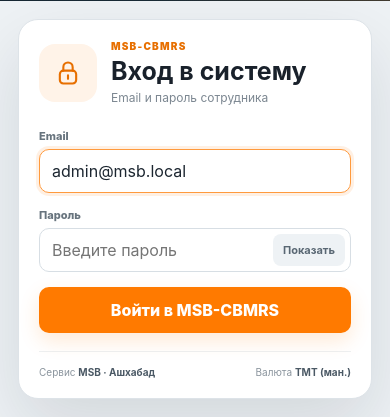
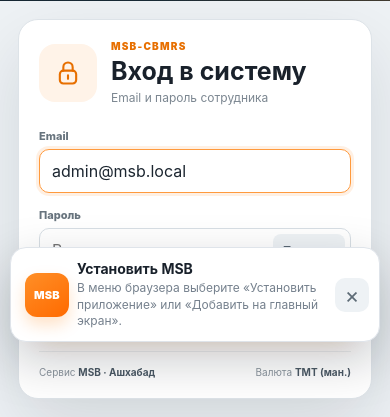
Before and after one commit to nesterov1510/system, a FastAPI app: page /login in a window 390 px wide. Shown: the part 492-909 px from the top of the page. Run offline with FastAPI, Linux system fonts and the light colour scheme.

Commit message:
Enable PWA install prompt for the Jinja UI.
Fix the broken manifest (standalone + PNG 192/512 icons), register a root
service worker, and show an install banner on login and app pages.

Co-authored-by: arena-agent <297053741+arena-agent@users.noreply.github.com>

```diff
--- a/apps/api/app/main.py
+++ b/apps/api/app/main.py
@@ -156,7 +156,7 @@ async def ip_access_control(request, call_next):
 # статики, служебных маршрутов и самого poll-эндпоинта мониторинга — они
 # только шумят (тот же смысл, что werkzeug-фильтр в архиве on_off_debug).
 # --------------------------------------------------------------------------
-_DEBUG_SKIP_PREFIXES = ("/static", "/docs", "/openapi.json", "/health")
+_DEBUG_SKIP_PREFIXES = ("/static", "/docs", "/openapi.json", "/health", "/sw.js")
 _DEBUG_SKIP_EXACT = {"/admin/logs/panel", "/admin/logs/stream"}
 
 
@@ -221,6 +221,23 @@ from app.webui import (
 )
 
 _web_static_dir = str(_Path(__file__).parent / "webui" / "static")
+_sw_path = _Path(__file__).parent / "webui" / "static" / "sw.js"
+
+
+@app.get("/sw.js", include_in_schema=False)
+async def service_worker():
+    from fastapi.responses import FileResponse
+
+    return FileResponse(
+        _sw_path,
+        media_type="application/javascript; charset=utf-8",
+        headers={
+            "Cache-Control": "no-cache",
+            "Service-Worker-Allowed": "/",
+        },
+    )
+
+
 app.mount("/static", StaticFiles(directory=_web_static_dir), name="webui-static")
 
 # Публичная страница клиента (без авторизации) — регистрируется до общих.
--- /dev/null
+++ b/apps/api/app/webui/static/msb/pwa.css
@@ -0,0 +1,35 @@
+.msb-pwa-banner{
+  position:fixed;left:16px;right:16px;bottom:16px;z-index:120;
+  display:grid;grid-template-columns:44px minmax(0,1fr) auto auto;align-items:center;gap:12px;
+  max-width:520px;margin:0 auto;padding:12px 12px 12px 14px;
+  border:1px solid #dfe4ea;border-radius:16px;background:#fff;
+  box-shadow:0 18px 50px rgba(8,15,22,.22);
+  transform:translateY(18px);opacity:0;pointer-events:none;
+  transition:transform .2s ease,opacity .2s ease;
+}
+.msb-pwa-banner.is-visible{transform:translateY(0);opacity:1;pointer-events:auto}
+.msb-pwa-banner__icon{
+  width:44px;height:44px;display:grid;place-items:center;border-radius:12px;
+  background:linear-gradient(145deg,#ff8f27,#ff6a00);color:#fff;font-weight:900;font-size:11px;
+  letter-spacing:.02em;box-shadow:0 8px 16px rgba(255,122,0,.22);
+}
+.msb-pwa-banner__copy{min-width:0}
+.msb-pwa-banner__copy strong,.msb-pwa-banner__copy span{display:block}
+.msb-pwa-banner__copy strong{font-size:14px;color:#19212b}
+.msb-pwa-banner__copy span{margin-top:3px;color:#75808d;font-size:12px;line-height:1.35}
+.msb-pwa-banner__install{
+  border:0;border-radius:10px;background:#ff7a00;color:#fff;font-weight:800;font-size:13px;
+  padding:10px 12px;cursor:pointer;white-space:nowrap;
+}
+.msb-pwa-banner__close{
+  width:34px;height:34px;border:0;border-radius:10px;background:#eef2f5;color:#5d6b76;
+  font-size:22px;line-height:1;cursor:pointer;
+}
+.msb-pwa-banner__close:hover{background:#e4e9ed}
+@media(max-width:560px){
+  .msb-pwa-banner{left:10px;right:10px;bottom:10px;grid-template-columns:40px minmax(0,1fr) auto;padding-right:10px}
+  .msb-pwa-banner__install{grid-column:2;justify-self:start;margin-top:2px}
+  .msb-pwa-banner__close{grid-column:3;grid-row:1}
+}
+@media(display-mode:standalone){.msb-pwa-banner{display:none!important}}
+@media(prefers-reduced-motion:reduce){.msb-pwa-banner{transition:none}}
--- /dev/null
+++ b/apps/api/app/webui/static/msb/pwa.js
@@ -0,0 +1,129 @@
+(() => {
+  "use strict";
+
+  const DISMISS_KEY = "msb-pwa-install-dismissed";
+  const DISMISS_DAYS = 14;
+
+  const isStandalone = () => {
+    if (window.matchMedia("(display-mode: standalone)").matches) return true;
+    if (window.navigator.standalone === true) return true;
+    return false;
+  };
+
+  const dismissedRecently = () => {
+    try {
+      const raw = localStorage.getItem(DISMISS_KEY);
+      if (!raw) return false;
+      const ts = Number(raw);
+      if (!Number.isFinite(ts)) return true;
+      return Date.now() - ts < DISMISS_DAYS * 24 * 60 * 60 * 1000;
+    } catch (_) {
+      return false;
+    }
+  };
+
+  const markDismissed = () => {
+    try { localStorage.setItem(DISMISS_KEY, String(Date.now())); } catch (_) { /* ignore */ }
+  };
+
+  const isiOS = () => {
+    const ua = window.navigator.userAgent || "";
+    return /iPad|iPhone|iPod/.test(ua) || (navigator.platform === "MacIntel" && navigator.maxTouchPoints > 1);
+  };
+
+  const isSafari = () => {
+    const ua = window.navigator.userAgent || "";
+    return /Safari/.test(ua) && !/CriOS|FxiOS|EdgiOS|Chrome|Android/.test(ua);
+  };
+
+  let deferredPrompt = null;
+  let banner = null;
+
+  const hideBanner = () => {
+    if (!banner) return;
+    banner.classList.remove("is-visible");
+    window.setTimeout(() => {
+      if (banner && banner.parentNode) banner.parentNode.removeChild(banner);
+      banner = null;
+    }, 220);
+  };
+
+  const showBanner = ({ mode }) => {
+    if (banner || isStandalone() || dismissedRecently()) return;
+
+    banner = document.createElement("div");
+    banner.className = "msb-pwa-banner";
+    banner.setAttribute("role", "dialog");
+    banner.setAttribute("aria-label", "Установить приложение MSB");
+    const hint = mode === "ios"
+      ? "Нажмите «Поделиться» в Safari и выберите «На экран „Домой“»."
+      : mode === "native"
+        ? "Откроется как отдельное приложение, без строки браузера."
+        : "В меню браузера выберите «Установить приложение» или «Добавить на главный экран».";
+    banner.innerHTML =
+      '<div class="msb-pwa-banner__icon" aria-hidden="true">MSB</div>' +
+      '<div class="msb-pwa-banner__copy">' +
+        "<strong>Установить MSB</strong>" +
+        "<span>" + hint + "</span>" +
+      "</div>" +
+      (mode === "native"
+        ? '<button type="button" class="msb-pwa-banner__install" data-pwa-install>Установить</button>'
+        : "") +
+      '<button type="button" class="msb-pwa-banner__close" data-pwa-dismiss aria-label="Закрыть">×</button>';
+    document.body.appendChild(banner);
+    requestAnimationFrame(() => banner.classList.add("is-visible"));
+
+    const closeBtn = banner.querySelector("[data-pwa-dismiss]");
+    if (closeBtn) {
+      closeBtn.addEventListener("click", () => {
+        markDismissed();
+        hideBanner();
+      });
+    }
+    const installBtn = banner.querySelector("[data-pwa-install]");
+    if (installBtn) {
+      installBtn.addEventListener("click", async () => {
+        if (!deferredPrompt) return;
+        deferredPrompt.prompt();
+        try {
+          await deferredPrompt.userChoice;
+        } catch (_) { /* ignore */ }
+        deferredPrompt = null;
+        markDismissed();
+        hideBanner();
+      });
+    }
+  };
+
+  const registerWorker = () => {
+    if (!("serviceWorker" in navigator)) return;
+    navigator.serviceWorker.register("/sw.js", { scope: "/", updateViaCache: "none" }).catch(() => {});
+  };
+
+  window.addEventListener("beforeinstallprompt", (event) => {
+    event.preventDefault();
+    deferredPrompt = event;
+    showBanner({ mode: "native" });
+  });
+
+  window.addEventListener("appinstalled", () => {
+    deferredPrompt = null;
+    markDismissed();
+    hideBanner();
+  });
+
+  if (document.readyState === "loading") {
+    document.addEventListener("DOMContentLoaded", registerWorker);
+  } else {
+    registerWorker();
+  }
+
+  window.setTimeout(() => {
+    if (deferredPrompt || isStandalone() || dismissedRecently()) return;
+    if (isiOS() && isSafari()) {
+      showBanner({ mode: "ios" });
+      return;
+    }
+    showBanner({ mode: "manual" });
+  }, 1200);
+})();
--- a/apps/api/app/webui/templates/login.html
+++ b/apps/api/app/webui/templates/login.html
@@ -4,9 +4,16 @@
   <meta charset="utf-8">
   <meta name="viewport" content="width=device-width,initial-scale=1,viewport-fit=cover">
   <meta name="theme-color" content="#101820">
+  <meta name="mobile-web-app-capable" content="yes">
+  <meta name="apple-mobile-web-app-capable" content="yes">
+  <meta name="apple-mobile-web-app-title" content="MSB">
+  <meta name="apple-mobile-web-app-status-bar-style" content="black-translucent">
   <title>Вход — MSB-CBMRS</title>
   <link rel="icon" href="/static/favicon.svg" type="image/svg+xml">
+  <link rel="apple-touch-icon" href="/static/icons/apple-touch-icon.png">
+  <link rel="manifest" href="/static/manifest.json">
   <link rel="stylesheet" href="/static/msb/access.css">
+  <link rel="stylesheet" href="/static/msb/pwa.css">
 </head>
 <body class="access-login-body">
   <main class="access-login-shell">
@@ -70,5 +77,6 @@
       this.textContent = show ? 'Скрыть' : 'Показать';
     });
   </script>
+  <script src="/static/msb/pwa.js" defer></script>
 </body>
 </html>
```
Also changed, not shown: apps/api/app/webui/static/sw.js (added, +52 -0 lines), apps/api/app/webui/templates/base.html (+8 -0 lines), apps/api/tests/test_webui.py (+34 -0 lines), apps/api/app/webui/static/icons/apple-touch-icon.png (added), apps/api/app/webui/static/icons/icon-192.png (added), apps/api/app/webui/static/icons/icon-512.png (added), apps/api/app/webui/static/manifest.json.
